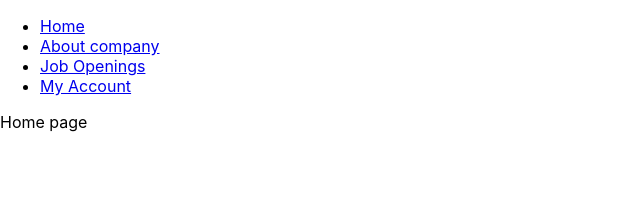
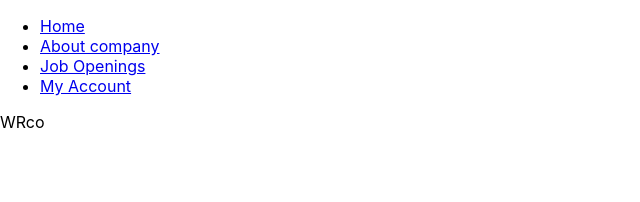
Before and after one commit to boyk0/ats-react, a React (Create React App) app: page / in a window 1280 px wide. Shown: the top 202 px of the page, without its empty margins (0-640 px from the left). Built offline with nearby package versions, Linux system fonts and the light colour scheme.

Commit message:
home content

```diff
--- a/src/i18n.js
+++ b/src/i18n.js
@@ -10,6 +10,7 @@ const resources = {
 			"My Account": "My Account",
 			"About company header": "About company",
 			"About company content": "We are the digital consultancy agency aimed to create digital disruption and heighten marketing performance and efficiency.\n\nTraditional marketing practices don`t work anymore. The way people change must be changed. Lateral marketing, flexible management and pure creativity – these all helps us to boost your business and broaden opportunities.",
+			"Home content": "WRco",
 		}
 	},
 };
--- a/src/pages/home/Home.js
+++ b/src/pages/home/Home.js
@@ -1,7 +1,11 @@
+import { useTranslation } from 'react-i18next';
+
 export const Home = () => {
+	const { t } = useTranslation();
+
 	return (
 		<div className="Home">
-			Home page
+			{t('Home content')}
 		</div>
 	);
 }
```
